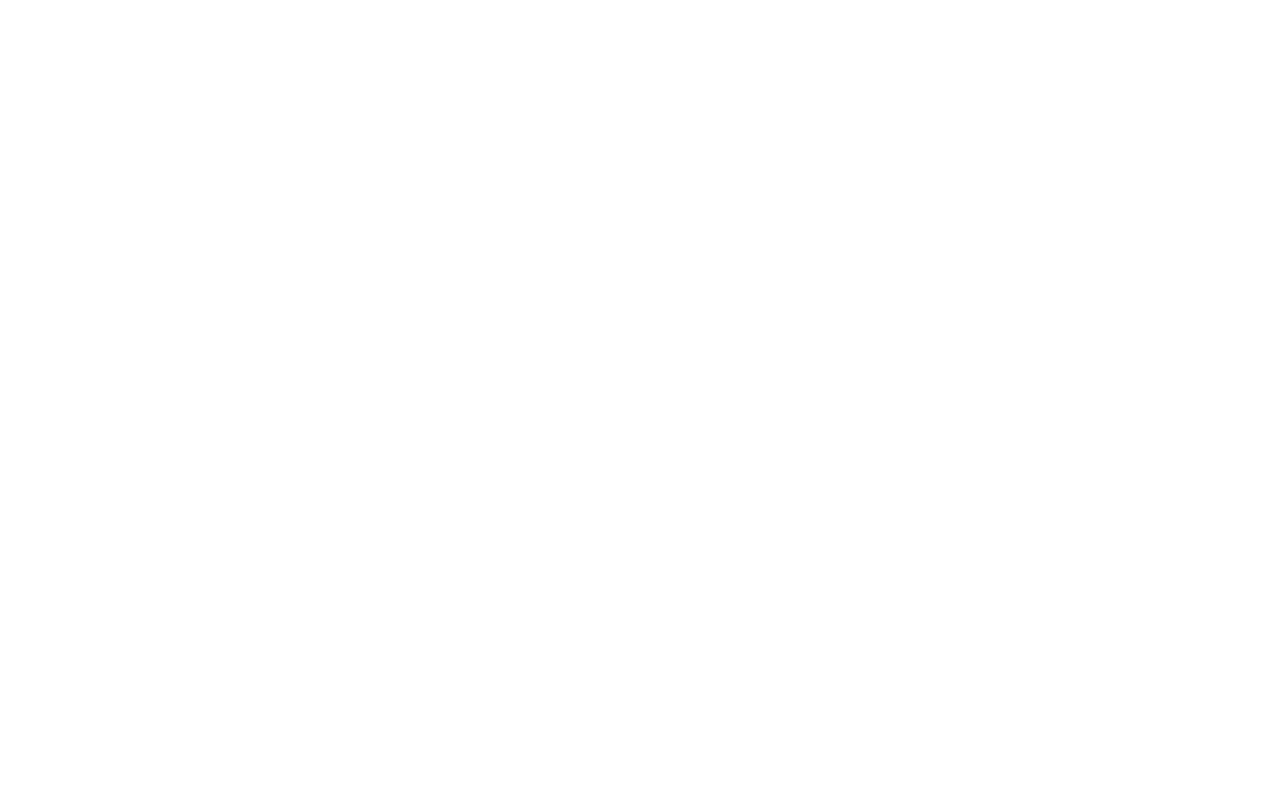
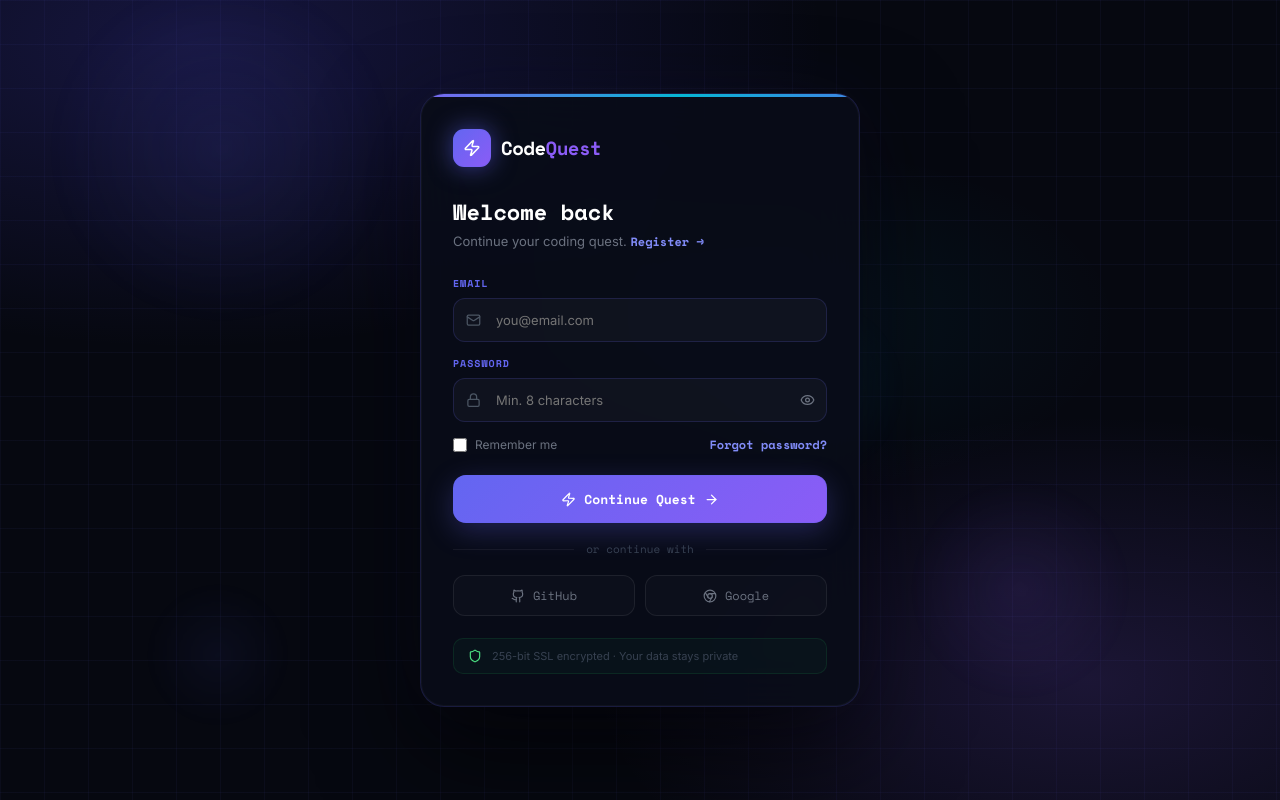
Before and after one commit to AdityaTikone8686/EdgeCoding, a React (Vite) app: page / in a window 1280 px wide. Built offline with nearby package versions, Linux system fonts and the light colour scheme.

Commit message:
Update main.jsx

```diff
--- a/src/main.jsx
+++ b/src/main.jsx
@@ -3,12 +3,12 @@
 import { BrowserRouter, Routes, Route } from "react-router-dom";
 import AuthSystem from "./components/AuthSystem";
 
-
-
 function App() {
   return (
     <BrowserRouter>
-
+      <Routes>
+        <Route path="/" element={<AuthSystem />} />
+      </Routes>
     </BrowserRouter>
   );
 }
```
